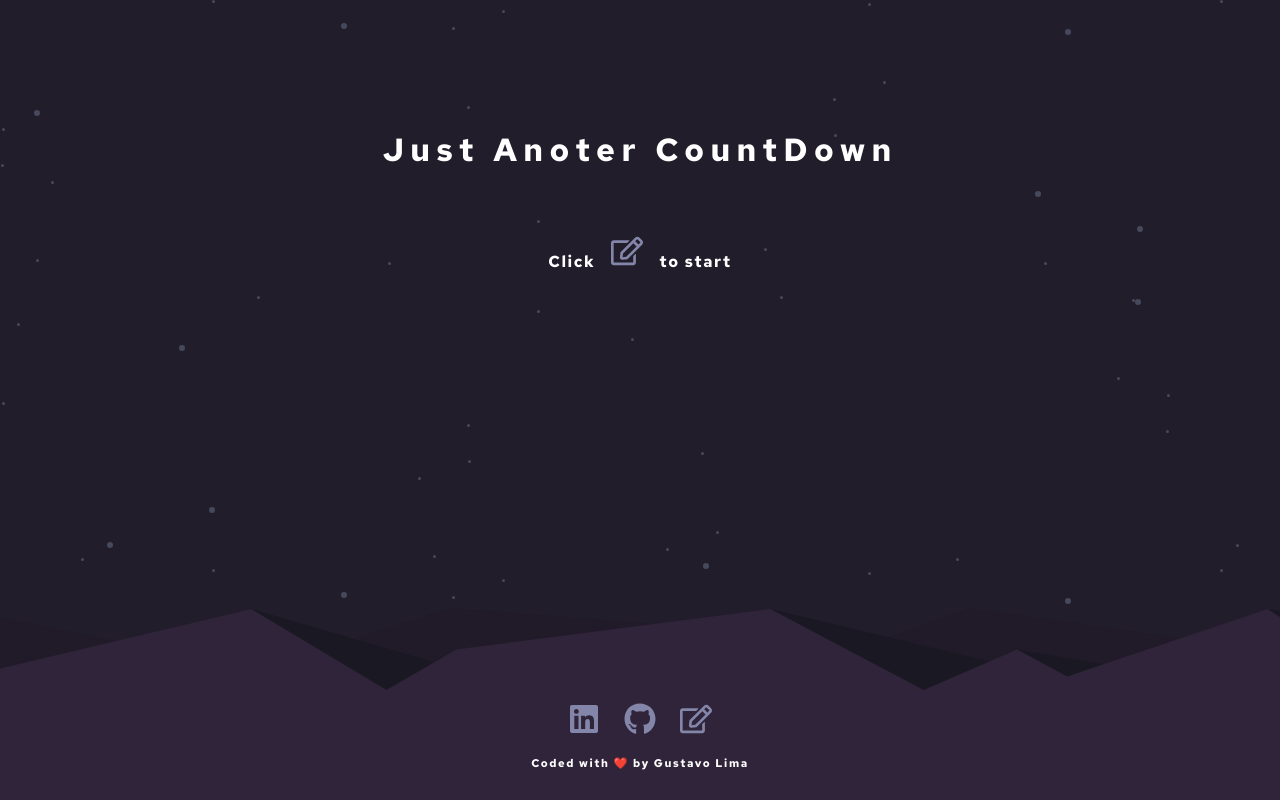
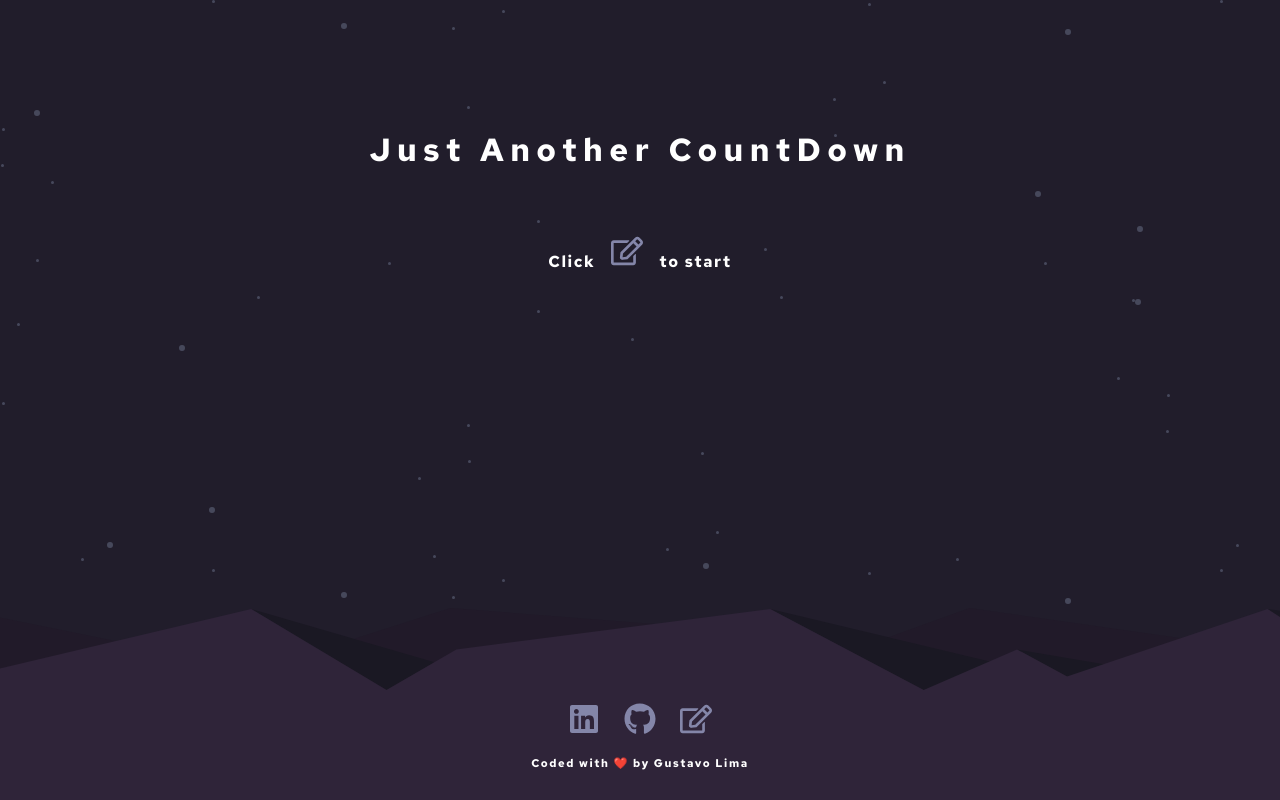
Before and after one commit to risingus/countdown, a React (Create React App) app: page / in a window 1280 px wide. Built offline with nearby package versions, Linux system fonts and the light colour scheme.

Commit message:
Docs
1. Fixed text from inital page.

```diff
--- a/src/pages/InitialPage.js
+++ b/src/pages/InitialPage.js
@@ -36,7 +36,7 @@ export const StyledDiv = styled.div`
 export function InitialPage({isConfigured}) {
   return (
     <Base>
-        <Title text="Just Anoter CountDown" />
+        <Title text="Just Another CountDown" />
         <StyledDiv>
           <span>
             Click
```
